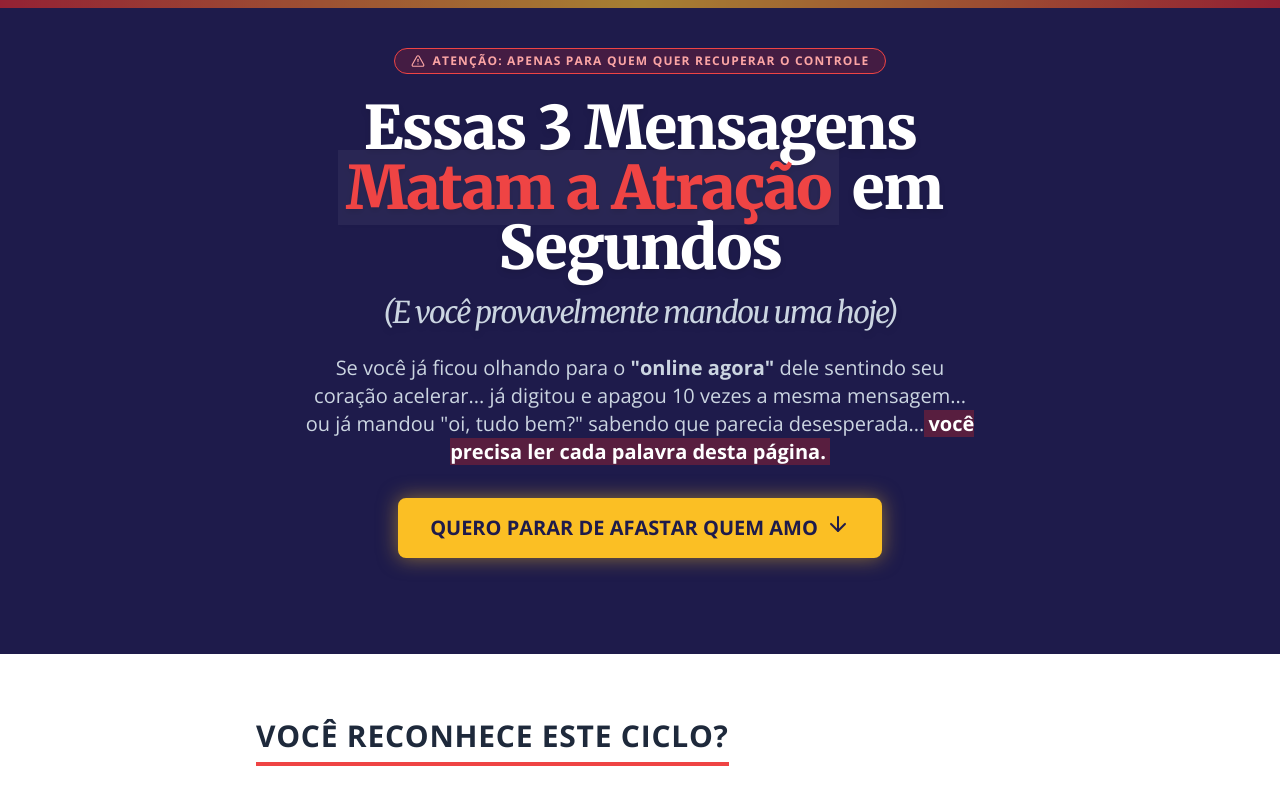
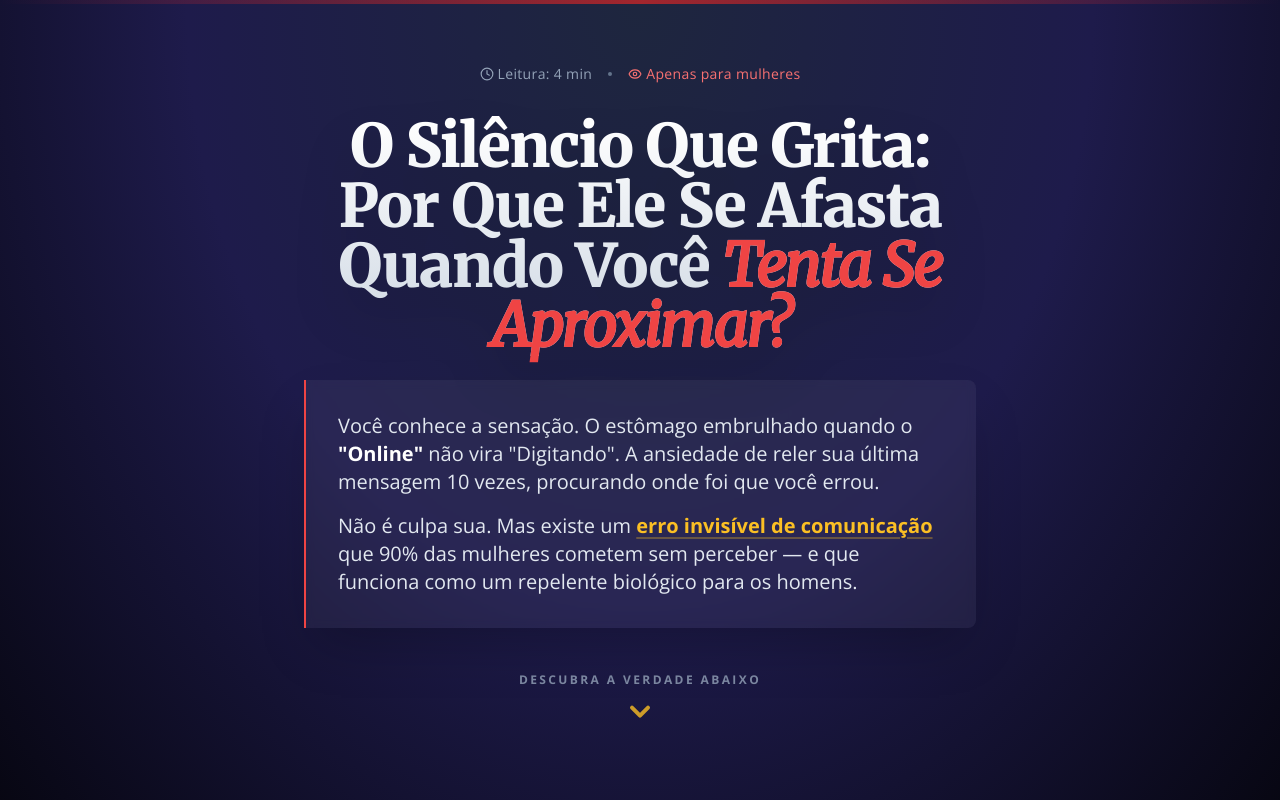
Before and after one commit to contatochip25-ui/As-Mensagens-Que-Destroem-a-Atra-o, a React (Vite) app: page / in a window 1280 px wide. Shown: the top 800 px of the page. Built offline with nearby package versions, Linux system fonts and the light colour scheme.

Commit message:
atualização 3

```diff
--- a/components/Hero.tsx
+++ b/components/Hero.tsx
@@ -1,41 +1,44 @@
 import React from 'react';
-import { AlertTriangle, ArrowDown } from 'lucide-react';
+import { AlertTriangle, ChevronDown, Clock, Eye } from 'lucide-react';
 
 export const Hero: React.FC = () => {
-  const scrollToOffer = () => {
-    document.getElementById('offer')?.scrollIntoView({ behavior: 'smooth' });
-  };
+  return (
+    <header className="relative bg-brand-dark text-white pt-10 pb-20 px-4 md:pt-16 md:pb-28 overflow-hidden">
+      {/* Background Ambience */}
+      <div className="absolute top-0 left-0 w-full h-full bg-[radial-gradient(ellipse_at_top,_var(--tw-gradient-stops))] from-slate-800 via-brand-dark to-black opacity-80"></div>
+      <div className="absolute top-0 left-0 w-full h-1 bg-gradient-to-r from-transparent via-red-600 to-transparent opacity-70"></div>
 
-  return (
-    <header className="bg-brand-dark text-white pt-8 pb-16 px-4 md:pt-12 md:pb-24 relative overflow-hidden">
-      <div className="absolute top-0 left-0 w-full h-2 bg-gradient-to-r from-red-600 via-brand-gold to-red-600 animate-pulse"></div>
+      <div className="relative max-w-3xl mx-auto flex flex-col items-center text-center z-10">
 
-      <div className="max-w-3xl mx-auto text-center">
-        <div className="inline-flex items-center gap-2 bg-red-600/20 border border-red-500 text-red-300 px-4 py-1 rounded-full text-xs font-bold uppercase tracking-widest mb-6 animate-fade-in-up">
-          <AlertTriangle size={14} />
-          Atenção: Apenas para quem quer recuperar o controle
+        {/* Meta Data - Social Proof / Content feel */}
+        <div className="flex items-center gap-4 text-xs md:text-sm text-slate-400 mb-8 animate-fade-in-up font-medium tracking-wide">
+          <span className="flex items-center gap-1"><Clock size={14} /> Leitura: 4 min</span>
+          <span className="w-1 h-1 bg-slate-500 rounded-full"></span>
+          <span className="flex items-center gap-1 text-red-400"><Eye size={14} /> Apenas para mulheres</span>
         </div>
 
-        <h1 className="font-serif text-3xl md:text-5xl lg:text-6xl font-black leading-tight mb-6 tracking-tight drop-shadow-md">
-          Essas 3 Mensagens <span className="text-brand-accent bg-white/5 px-2">Matam a Atração</span> em Segundos
-          <span className="block text-xl md:text-3xl mt-4 font-normal text-slate-300 italic">
-            (E você provavelmente mandou uma hoje)
-          </span>
+        {/* The Hook Headline */}
+        <h1 className="font-serif text-3xl md:text-5xl lg:text-6xl font-black leading-tight mb-6 tracking-tight drop-shadow-2xl text-transparent bg-clip-text bg-gradient-to-b from-white to-slate-300">
+          O Silêncio Que Grita: <br className="hidden md:block"/>
+          Por Que Ele Se Afasta Quando Você <span className="text-red-500 italic font-serif">Tenta Se Aproximar?</span>
         </h1>
 
-        <p className="font-sans text-lg md:text-xl text-slate-300 leading-relaxed mb-8 max-w-2xl mx-auto">
-          Se você já ficou olhando para o <strong>"online agora"</strong> dele sentindo seu coração acelerar...
-          já digitou e apagou 10 vezes a mesma mensagem... ou já mandou "oi, tudo bem?" sabendo que parecia desesperada...
-          <span className="text-white font-bold bg-red-600/30 px-1">você precisa ler cada palavra desta página.</span>
-        </p>
+        {/* The Agitation / Story Hook */}
+        <div className="max-w-2xl mx-auto bg-white/5 backdrop-blur-sm border-l-2 border-red-500 p-6 md:p-8 rounded-r-lg mb-10 text-left shadow-2xl">
+          <p className="font-sans text-lg md:text-xl text-slate-200 leading-relaxed">
+            Você conhece a sensação. O estômago embrulhado quando o <strong className="text-white font-bold">"Online"</strong> não vira "Digitando".
+            A ansiedade de reler sua última mensagem 10 vezes, procurando onde foi que você errou.
+          </p>
+          <p className="mt-4 font-sans text-lg md:text-xl text-slate-200 leading-relaxed">
+            Não é culpa sua. Mas existe um <span className="text-brand-gold font-bold underline decoration-brand-gold/30 underline-offset-4">erro invisível de comunicação</span> que 90% das mulheres cometem sem perceber — e que funciona como um repelente biológico para os homens.
+          </p>
+        </div>
 
-        <button
-          onClick={scrollToOffer}
-          className="group relative inline-flex items-center justify-center px-8 py-4 text-lg md:text-xl font-bold text-brand-dark bg-brand-gold rounded-lg overflow-hidden transition-all hover:scale-105 shadow-[0_0_20px_rgba(251,191,36,0.5)]"
-        >
-          <span className="mr-2">QUERO PARAR DE AFASTAR QUEM AMO</span>
-          <ArrowDown className="animate-bounce" />
-        </button>
+        {/* The "Keep Reading" Nudge */}
+        <div className="flex flex-col items-center gap-2 animate-bounce mt-4 opacity-80 hover:opacity-100 transition-opacity cursor-default">
+          <span className="text-xs uppercase tracking-[0.2em] text-slate-400 font-bold">Descubra a verdade abaixo</span>
+          <ChevronDown className="text-brand-gold w-8 h-8" strokeWidth={3} />
+        </div>
       </div>
     </header>
   );
```
